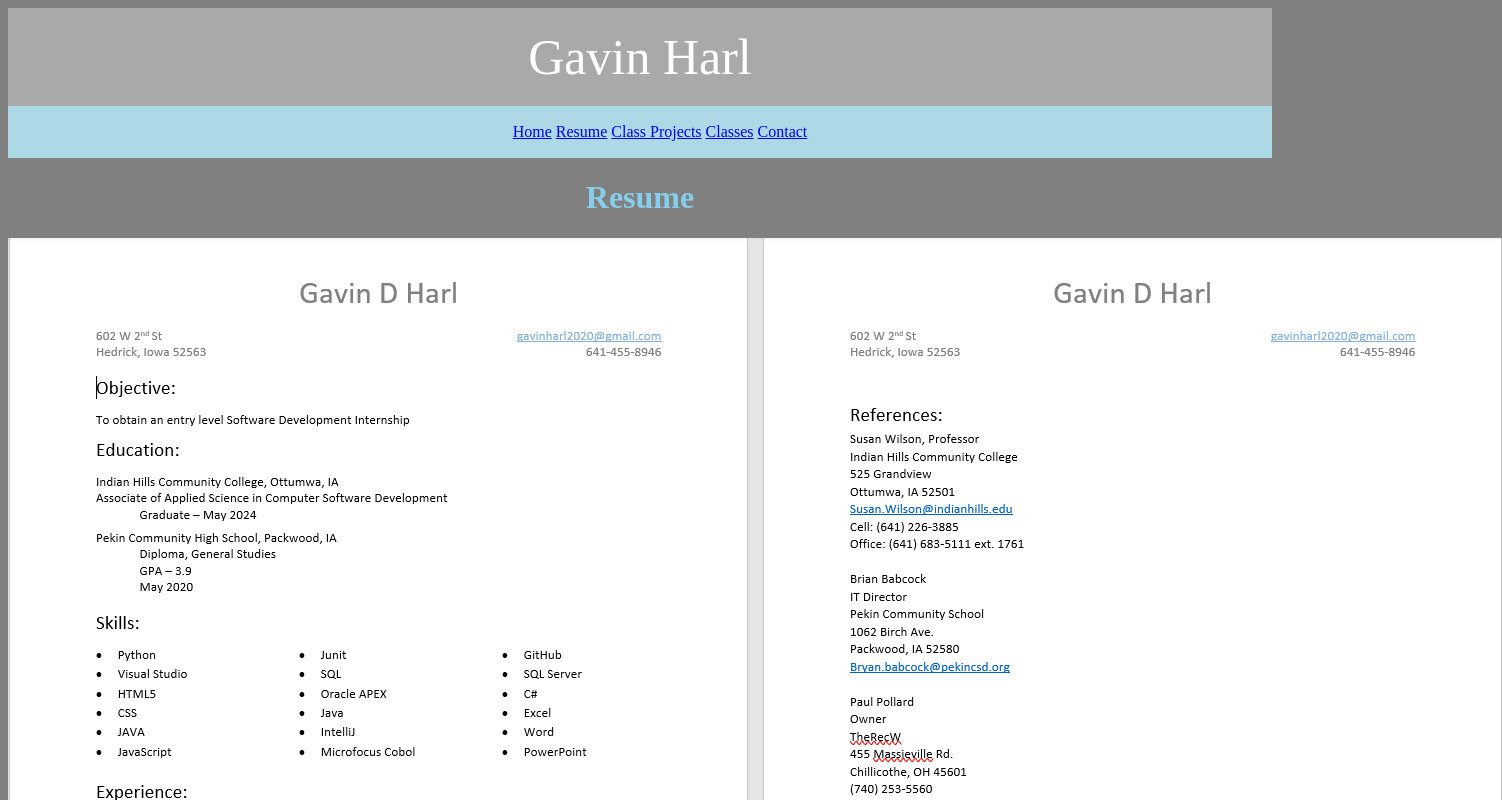
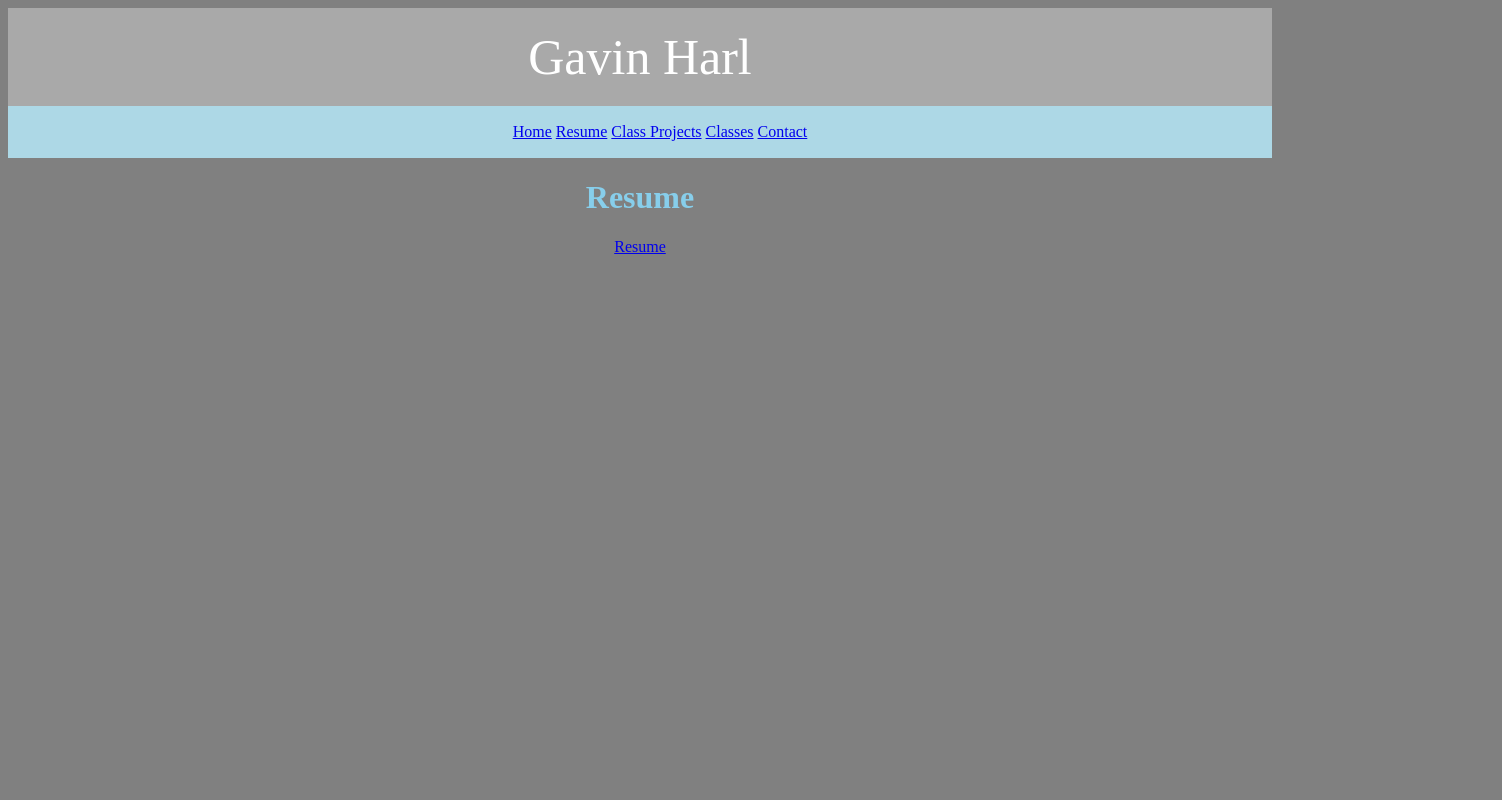
Before and after one commit to GavinHarl/GavinHarl, a plain HTML site: page resume.html in a window 1280 px wide. Shown: the top 800 px of the page, 1502 px wide, since content can reach past the window. Drawn offline with Linux system fonts and the light colour scheme.

Commit message:
Update resume pdf

```diff
--- a/resume.html
+++ b/resume.html
@@ -52,7 +52,7 @@ Gavin Harl
 </ul>
 </nav>
 <h1>Resume</h1>
-<img src="ResumePic.png" alt="Resume">
+<a href="Resume.pdf">Resume</a>
 </div>
 </body>
 </html>
```
Also changed, not shown: 1 other file.
